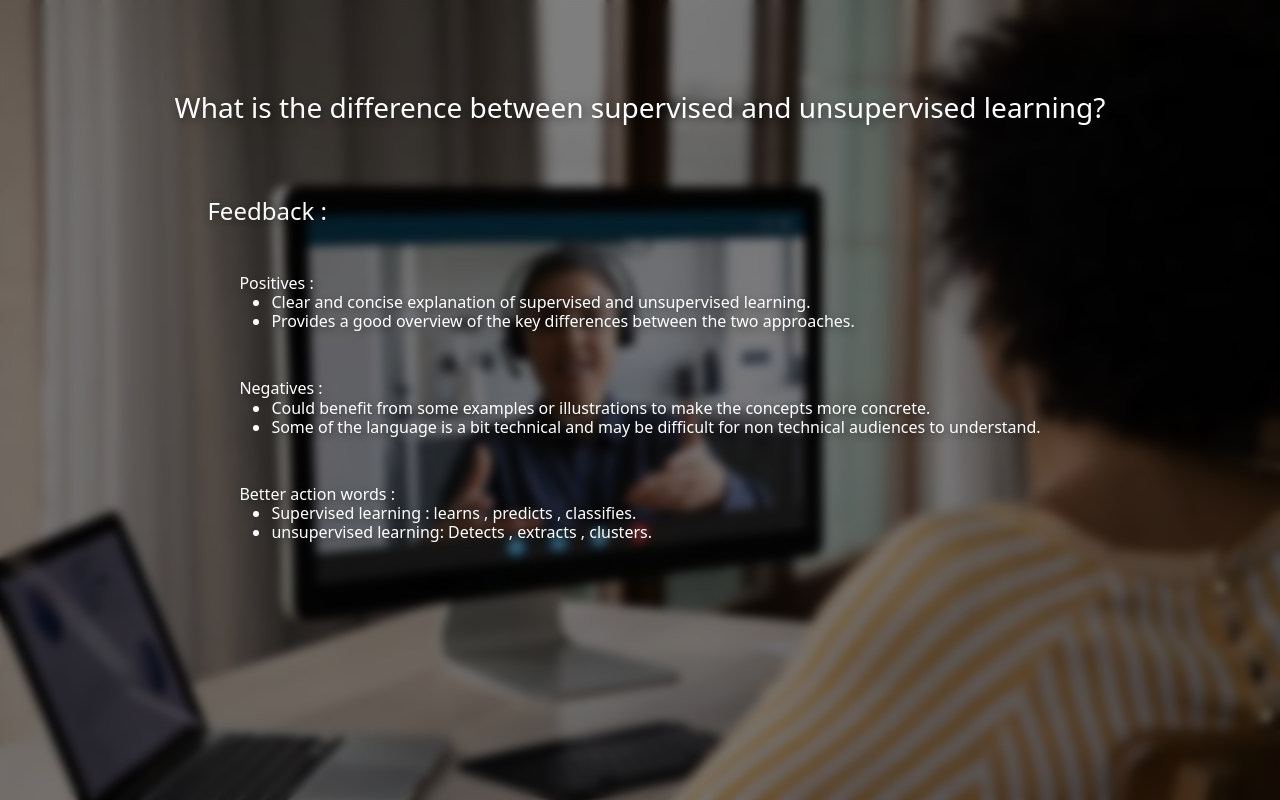
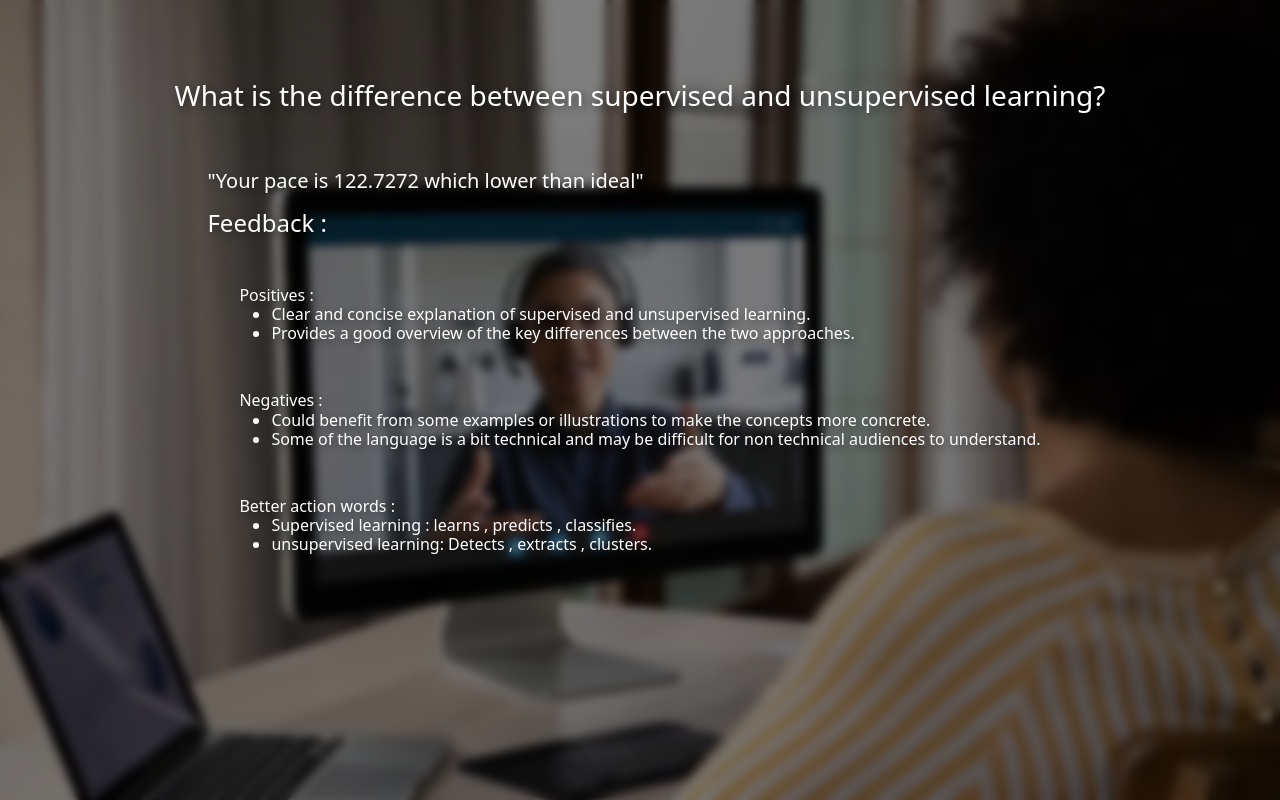
Before and after one commit to Palakjhamnani/app, a plain HTML site: page feedback1.html in a window 1280 px wide. Drawn offline with nearby package versions, Linux system fonts and the light colour scheme.

Commit message:
Add files via upload

```diff
--- a/feedback1.html
+++ b/feedback1.html
@@ -13,6 +13,7 @@
         <div class="main container">
             <h3 class="ques">What is the difference between supervised and unsupervised learning?</h3>
             <div class="m-5">
+                <h5 class="mx-3">"Your pace is 122.7272 which lower than ideal"</h5>
                 <h4 class="m-3">Feedback :</h4><h6 class="m-5">
                     Positives :
                     <ul>
```
Also changed, not shown: feedback2.html (+1 -0 lines).
